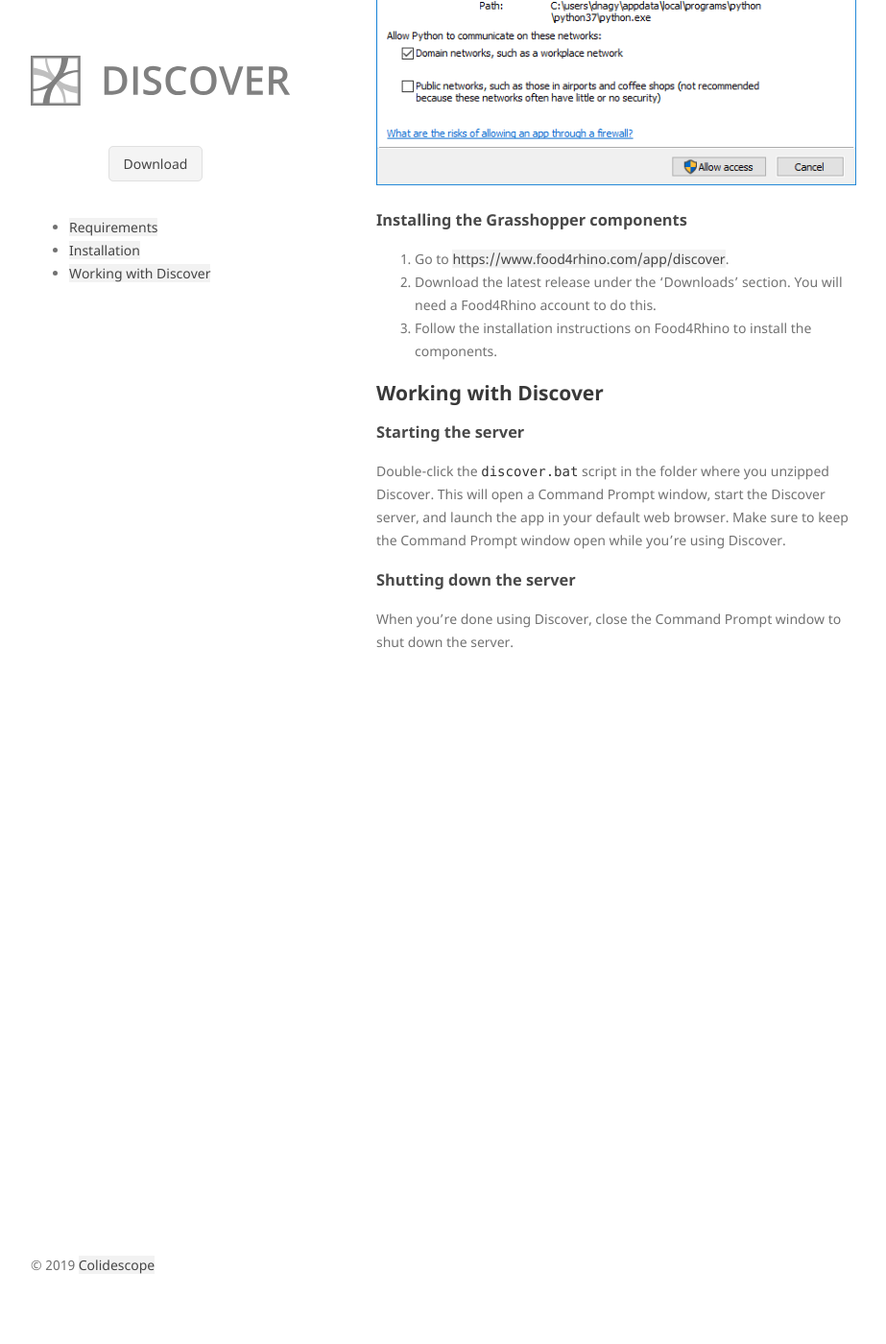
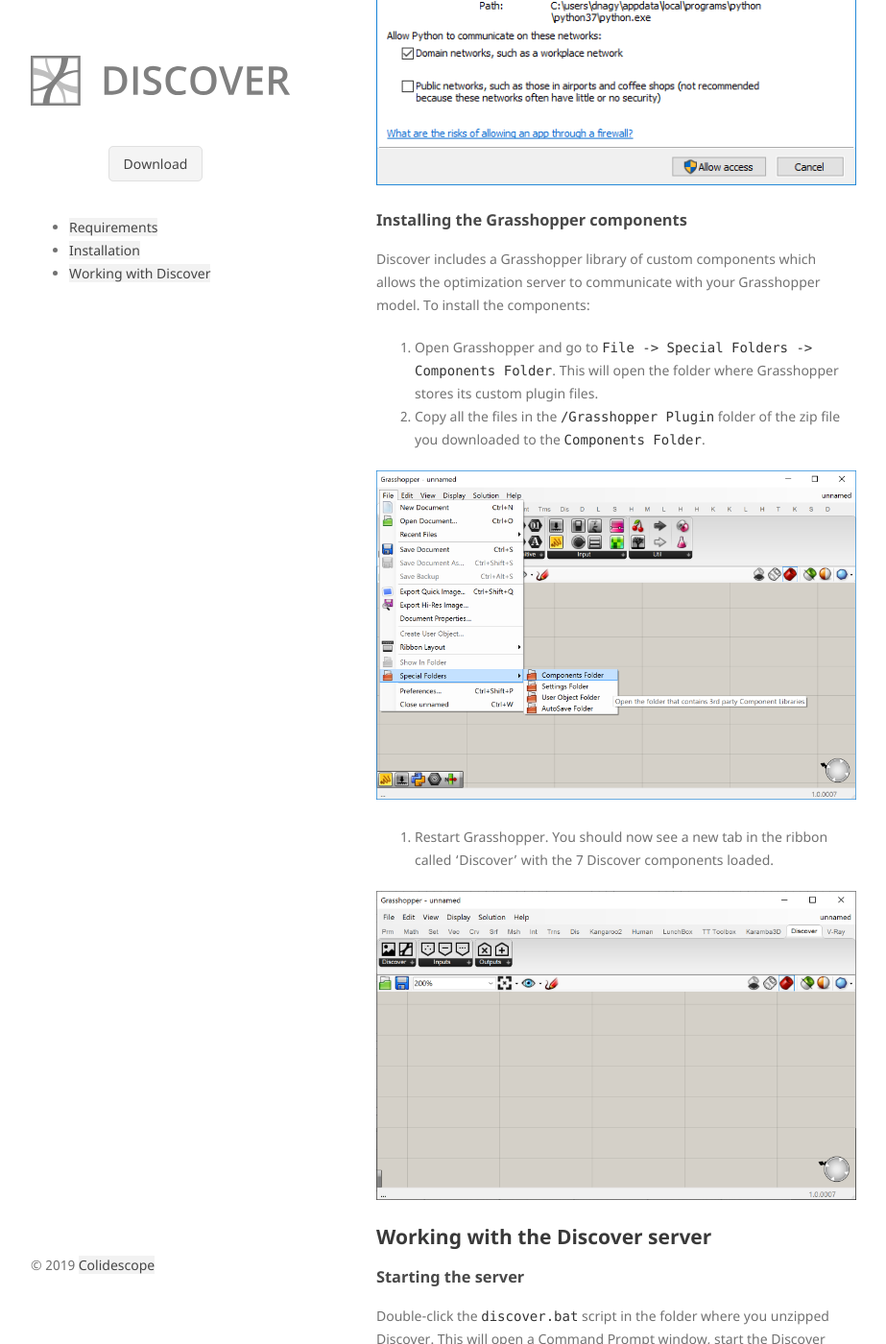
Before and after one commit to colidescope/discover, a Jekyll site: the page built from docs/index.md, in a window 1280 px wide and 1400 px high, scrolled down 2008 px. Shown: the whole window at 96% size, without its empty margins (178-1101 px from the left). Built offline with Jekyll 4.4.1, drawn with Linux system fonts in a browser that asks for light colours; some of the changed text lies outside the part shown.

Commit message:
update docs

```diff
--- a/docs/index.md
+++ b/docs/index.md
@@ -19,7 +19,7 @@
 
 Currently Windows does not ship with Python, so if you've never used Python or you're not sure, you will need to install a version of Python on your computer.
 
-Discover currently supports Python 3.7, which is the latest version at the time of writing. If you'd like to use Python 2 it can probably be made to work but it is not supported at this time. If you already have Python installed you can skip to the next step.
+Discover is built on Python 3.7.4, which is the latest version at the time of writing, but any version of Python 3 should work. If you'd like to use Python 2 it can probably be made to work but it is not supported at this time. If you already have Python 3 installed you can skip to the next step.
 
 1. Go to the [Python download page](https://www.python.org/downloads/windows/) and select the latest Python 3 release ([3.7.4](https://www.python.org/downloads/release/python-374/) at time of writing).
 2. On the download page, scroll down and under 'Files' select and download the [Windows x86-64 executable installer](https://www.python.org/ftp/python/3.7.4/python-3.7.4-amd64.exe).
@@ -39,14 +39,20 @@
 
 ![image](/assets/img/02.png)
 
-
 ### Installing the Grasshopper components
 
-1. Go to [https://www.food4rhino.com/app/discover](https://www.food4rhino.com/app/discover).
-2. Download the latest release under the 'Downloads' section. You will need a Food4Rhino account to do this.
-3. Follow the installation instructions on Food4Rhino to install the components.
+Discover includes a Grasshopper library of custom components which allows the optimization server to communicate with your Grasshopper model. To install the components:
 
-## Working with Discover
+1. Open Grasshopper and go to `File -> Special Folders -> Components Folder`. This will open the folder where Grasshopper stores its custom plugin files.
+2. Copy all the files in the `/Grasshopper Plugin` folder of the zip file you downloaded to the `Components Folder`.
+
+![image](/assets/img/03.png)
+
+3. Restart Grasshopper. You should now see a new tab in the ribbon called 'Discover' with the 7 Discover components loaded.
+
+![image](/assets/img/04.png)
+
+## Working with the Discover server
 
 ### Starting the server
 
```
Also changed, not shown: other parts of docs/index.md (+1 -1 lines), docs/docs/CODE_OF_CONDUCT.md (deleted, +0 -46 lines), docs/docs/CONTRIBUTING.md (deleted, +0 -88 lines), docs/docs/SUPPORT.md (deleted, +0 -9 lines), docs/assets/img/03.png (added).
